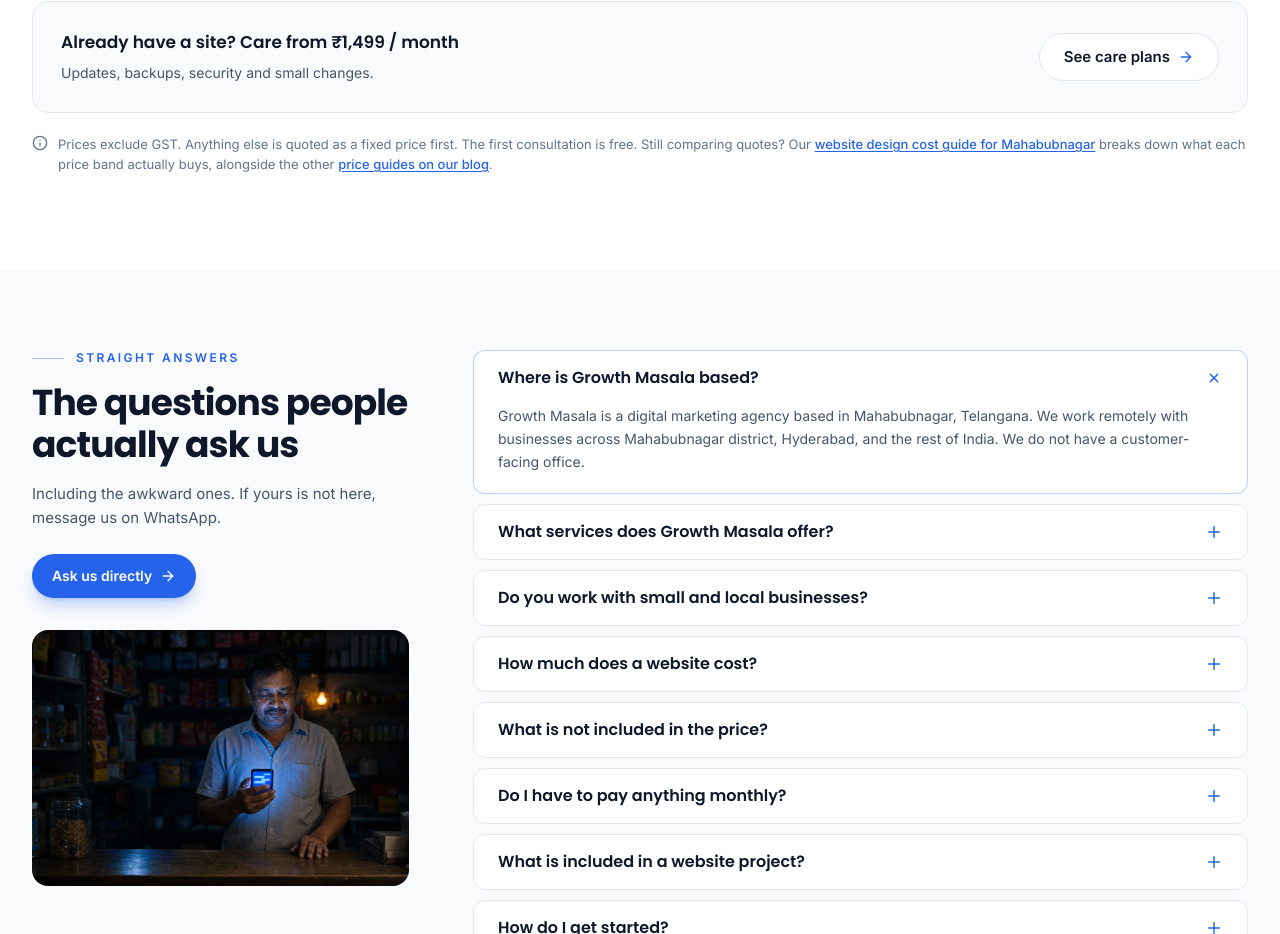
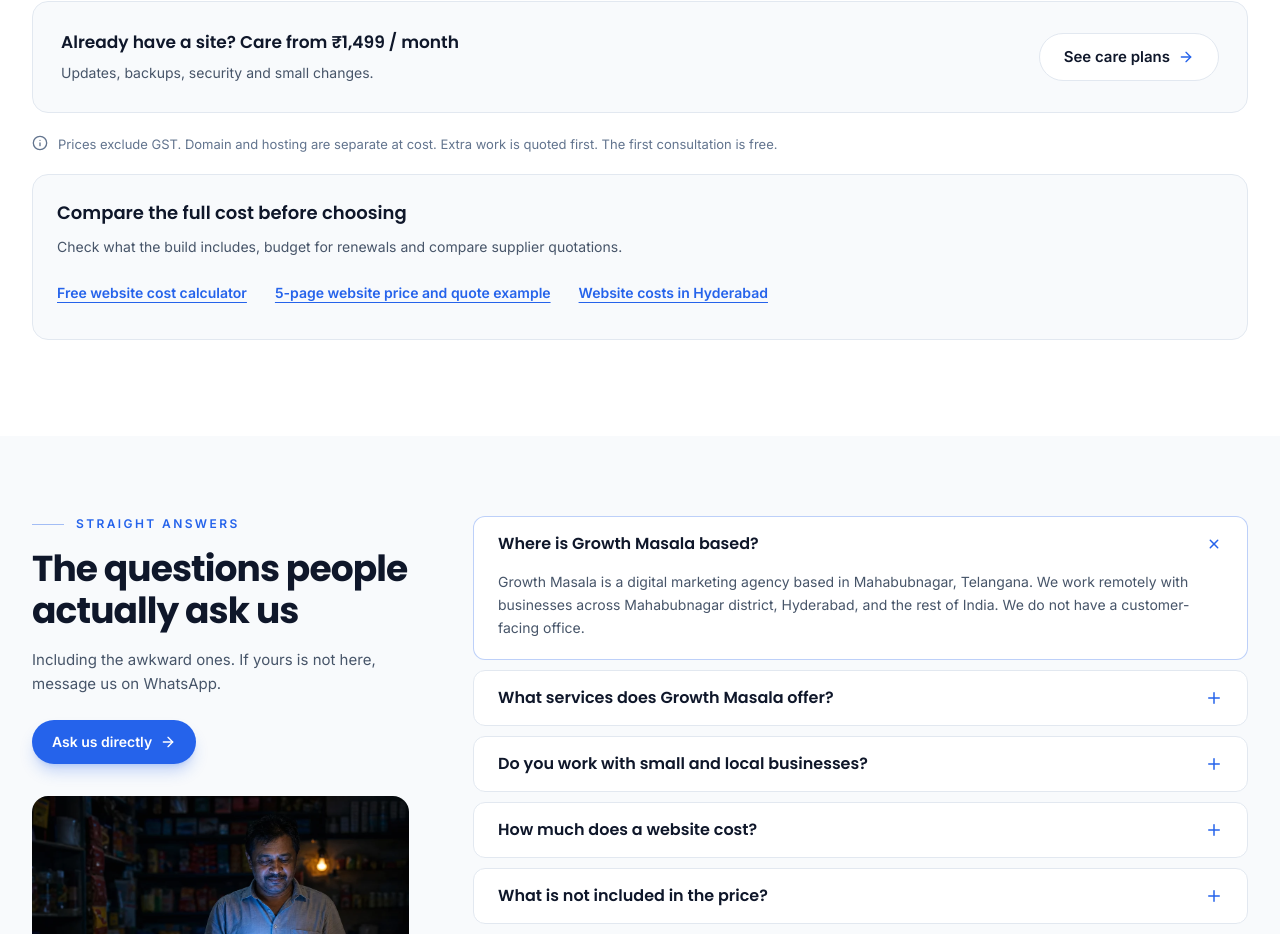
Before and after one commit to Haseeburrahmann/growth-masala, a Next.js app: page / in a window 1280 px wide. Shown: the part 6478-7412 px from the top of the page. Built offline with nearby package versions, Linux system fonts and the light colour scheme; no server answers.

Commit message:
Improve pricing guide discovery and quote planning

```diff
--- a/src/app/blog/[slug]/page.tsx
+++ b/src/app/blog/[slug]/page.tsx
@@ -88,7 +88,7 @@
   });
 
   const faqSchema = post.meta.faqs ? buildFaqSchema(post.meta.faqs) : null;
-  const hasCostEstimator = slug === "website-design-cost-mahabubnagar";
+  const hasCostEstimator = ["website-design-cost-mahabubnagar", "5-page-website-cost-india"].includes(slug);
 
   const breadcrumbSchema = buildBreadcrumbSchema([
     { name: "Home", path: "/" },
@@ -201,7 +201,7 @@
                   className="h-0.75 w-0.75 rounded-full bg-slate-400"
                 />
                 <span>
-                  Prices checked{" "}
+                  Updated{" "}
                   {parsePostDate(post.meta.updated).toLocaleDateString("en-GB", {
                     month: "long",
                     year: "numeric",
@@ -220,6 +220,16 @@
             length. Below `lg` the rail is not rendered at all. */}
         <div className="mx-auto flex max-w-7xl flex-col gap-12 px-6 lg:flex-row lg:items-start lg:justify-between lg:gap-16 lg:px-8">
           <article className="min-w-0 flex-1 lg:max-w-190">
+            {hasCostEstimator && (
+              <nav aria-label="Website pricing tools" className="mb-8 rounded-2xl border border-border bg-surface p-5 sm:p-6">
+                <p className="font-heading text-lg font-semibold text-text-primary">Work out the full cost before asking for a quote</p>
+                <p className="mt-2 text-sm leading-6 text-text-secondary">Use our published packages with your own domain and hosting rates, or compare written supplier quotes side by side. No sign-up needed.</p>
+                <div className="mt-4 flex flex-wrap gap-x-6 gap-y-2 text-sm font-semibold text-primary">
+                  <Link href="#website-cost-estimator" className="inline-flex min-h-11 items-center underline underline-offset-4">Use the free website cost calculator</Link>
+                  <a href="/downloads/website-quote-comparison.csv" download className="inline-flex min-h-11 items-center underline underline-offset-4">Download the quote comparison worksheet (CSV)</a>
+                </div>
+              </nav>
+            )}
             {post.meta.image && (
               <div className="relative h-52 overflow-hidden rounded-2xl sm:h-72 lg:h-100">
                 <Image
--- a/src/components/home/PricingSection.tsx
+++ b/src/components/home/PricingSection.tsx
@@ -170,32 +170,19 @@
         </AnimatedContainer>
 
         <AnimatedContainer animation="fade-in" delay={180}>
-          {/* The text is wrapped in a <span> so the two links do not become
-              flex items of their own. Without it each <Link> lays out as a
-              separate item beside the icon and the paragraph stops wrapping as
-              one block of prose. */}
           <p className="mt-5 flex items-start gap-2.5 text-[13px] leading-5 text-slate-500">
             <Info aria-hidden="true" className="mt-px h-4 w-4 shrink-0" />
-            <span>
-              Prices exclude GST. Anything else is quoted as a fixed price
-              first. The first consultation is free. Still comparing quotes? Our{" "}
-              <Link
-                href="/blog/website-design-cost-mahabubnagar"
-                className="font-medium text-primary underline underline-offset-2 hover:text-primary-dark"
-              >
-                website design cost guide for Mahabubnagar
-              </Link>{" "}
-              breaks down what each price band actually buys, alongside the
-              other{" "}
-              <Link
-                href="/blog"
-                className="font-medium text-primary underline underline-offset-2 hover:text-primary-dark"
-              >
-                price guides on our blog
-              </Link>
-              .
-            </span>
+            <span>Prices exclude GST. Domain and hosting are separate at cost. Extra work is quoted first. The first consultation is free.</span>
           </p>
+          <nav aria-label="Website pricing guides" className="mt-5 rounded-2xl border border-border bg-surface p-5 sm:p-6">
+            <h3 className="font-heading text-lg font-semibold text-text-primary">Compare the full cost before choosing</h3>
+            <p className="mt-2 text-sm leading-6 text-text-secondary">Check what the build includes, budget for renewals and compare supplier quotations.</p>
+            <ul className="mt-3 flex flex-col gap-1 text-sm font-semibold text-primary sm:flex-row sm:flex-wrap sm:gap-x-7">
+              <li><Link href="/blog/website-design-cost-mahabubnagar#website-cost-estimator" className="inline-flex min-h-11 items-center underline underline-offset-4">Free website cost calculator</Link></li>
+              <li><Link href="/blog/5-page-website-cost-india" className="inline-flex min-h-11 items-center underline underline-offset-4">5-page website price and quote example</Link></li>
+              <li><Link href="/blog/website-design-cost-hyderabad" className="inline-flex min-h-11 items-center underline underline-offset-4">Website costs in Hyderabad</Link></li>
+            </ul>
+          </nav>
         </AnimatedContainer>
       </div>
     </section>
--- a/src/content/blog/5-page-website-cost-india.md
+++ b/src/content/blog/5-page-website-cost-india.md
@@ -1,10 +1,10 @@
 ---
 title: "How Much Does a 5-Page Website Cost in India? (2026)"
-seoTitle: "5-Page Website Cost in India — 2026 Guide"
-excerpt: "Our five-page website costs {{price:starter}} excluding GST, with design and copywriting. Compare scope, renewals, optional care and ownership."
+seoTitle: "5-Page Website Cost India: Price & Calculator"
+excerpt: "Our 5-page website costs {{price:starter}} excluding GST. Compare inclusions and quotes, then calculate first-year and renewal costs with our free tool."
 date: "2026-08-07"
-updated: "2026-10-12"
-readTime: "4 min read"
+updated: "2026-10-16"
+readTime: "5 min read"
 category: "Website Costs"
 image: "/images/blog/website-cost-india-hero.webp"
 faqs:
@@ -73,7 +73,7 @@
 
 Growth Masala's build packages are one-time payments. Domain and hosting are charged at cost with no markup. All our published prices exclude GST, so ask for the final payable amount. Ongoing care is optional and starts at {{price:care-basic}} a month. The website remains yours if you decline care, but the domain and hosting still need to be kept active.
 
-To estimate a year of running costs, add the year's domain and hosting charges, any selected months of care and any required tools. For a multi-year comparison, add the build once and each year's running costs. Keep introductory rates separate from renewals and unknown charges separate from confirmed zero costs. Our [Mahabubnagar guide includes a running-cost estimator](/blog/website-design-cost-mahabubnagar#website-cost-estimator) using the same published packages.
+To estimate a year of running costs, add the year's domain and hosting charges, any selected months of care and any required tools. For a multi-year comparison, add the build once and each year's running costs. Keep introductory rates separate from renewals and unknown charges separate from confirmed zero costs. Use the [website cost calculator on this page](#website-cost-estimator) to compare first-year and three-year costs using our published packages. Enter confirmed supplier rates; blank amounts remain unknown, not zero.
 
 ## When do you need more than Starter?
 
@@ -81,10 +81,25 @@
 
 Choose by the customer journey and the work your team needs to do. A larger package is useful when you need its additional scope; it is not a substitute for clear content on a smaller site.
 
+## Example: a five-page website quotation
+
+For our Starter package, the build line is {{price:starter}} before GST. The quotation still needs the following details before it becomes a usable budget:
+
+| Quote line | Starter example | Confirm before approval |
+|---|---|---|
+| Five-page build | {{price:starter}} before GST | Named pages, writing, mobile layout and WhatsApp enquiry link |
+| Domain and hosting | Charged separately at cost | Provider, first bill, renewal rate and account owner |
+| Launch support | 30 days included | Covered tasks and how to report an issue |
+| Ongoing care | Optional, from {{price:care-basic}} per month before GST | Tasks, start date and whether you want it |
+| Extra work or tools | Only when required | Separate scope, one-time fee and any recurring bill |
+| Final payable amount | Depends on approved scope and tax | Written total, payment schedule and delivery conditions |
+
+A WhatsApp enquiry link opens a conversation; it is not a booking system, chatbot or WhatsApp API integration. If you need those features, describe who receives the enquiry, what gets saved and which actions should happen automatically so they can be scoped separately.
+
 ## Get comparable website quotations
 
 [Download our website quote comparison worksheet](/downloads/website-quote-comparison.csv). Give each supplier the same page list and feature requirements, then compare content, account ownership, launch support and renewal costs alongside the build price. It is a blank comparison template, not a market-price estimate.
 
 Inspect two delivered examples on your phone before choosing. Our [portfolio](/portfolio) labels current sites and archived work. The [SQC Solar & Loans project](/blog/sqc-solar-loans-website-mahabubnagar) and [Health Factor Dental Clinic write-up](/blog/health-factor-dental-website-case-study) explain real delivered features without claiming unmeasured traffic or revenue results.
 
-We work remotely from Mahabubnagar with businesses across India. For the local service context, read our [Mahabubnagar cost guide](/blog/website-design-cost-mahabubnagar) or [Hyderabad cost guide](/blog/website-design-cost-hyderabad). To request your own quote, [send your business type, proposed pages and required features](/contact).
+We work remotely from Mahabubnagar with businesses across India. For the local service context, read our [Mahabubnagar cost guide](/blog/website-design-cost-mahabubnagar) or [Hyderabad cost guide](/blog/website-design-cost-hyderabad). Businesses in Bengaluru can review our [Bangalore website development service](/website-development-bangalore), including the Triveni school project and how remote delivery works. To request your own quote, [send your business type, proposed pages and required features](/contact).
--- a/src/content/blog/website-design-cost-mahabubnagar.md
+++ b/src/content/blog/website-design-cost-mahabubnagar.md
@@ -1,9 +1,9 @@
 ---
 title: "Website Design Cost in Mahabubnagar (2026 Price Guide)"
-seoTitle: "Website Design Cost in Mahabubnagar 2026"
-excerpt: "Mahabubnagar websites from {{price:starter}} excluding GST. Compare build prices, yearly running costs, optional care and a website quotation checklist."
+seoTitle: "Website Cost Mahabubnagar: Prices & Calculator"
+excerpt: "Five-page websites from {{price:starter}} excluding GST. Use our free running-cost calculator and quote worksheet; check scope, hosting, renewals and optional care."
 date: "2026-08-07"
-updated: "2026-10-12"
+updated: "2026-10-16"
 readTime: "6 min read"
 category: "Website Costs"
 image: "/images/blog/website-cost-mahabubnagar-hero.webp"
```
Also changed, not shown: 2 other files (tests, documents, lock files or other folders).
